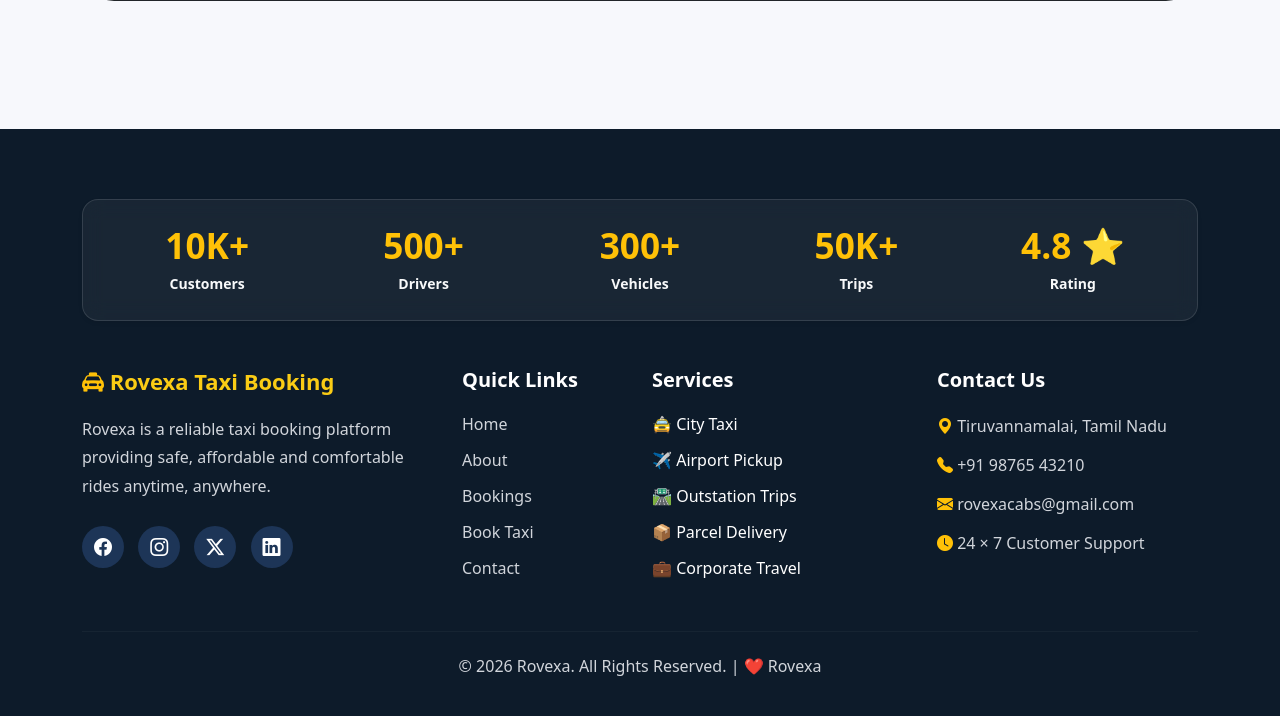
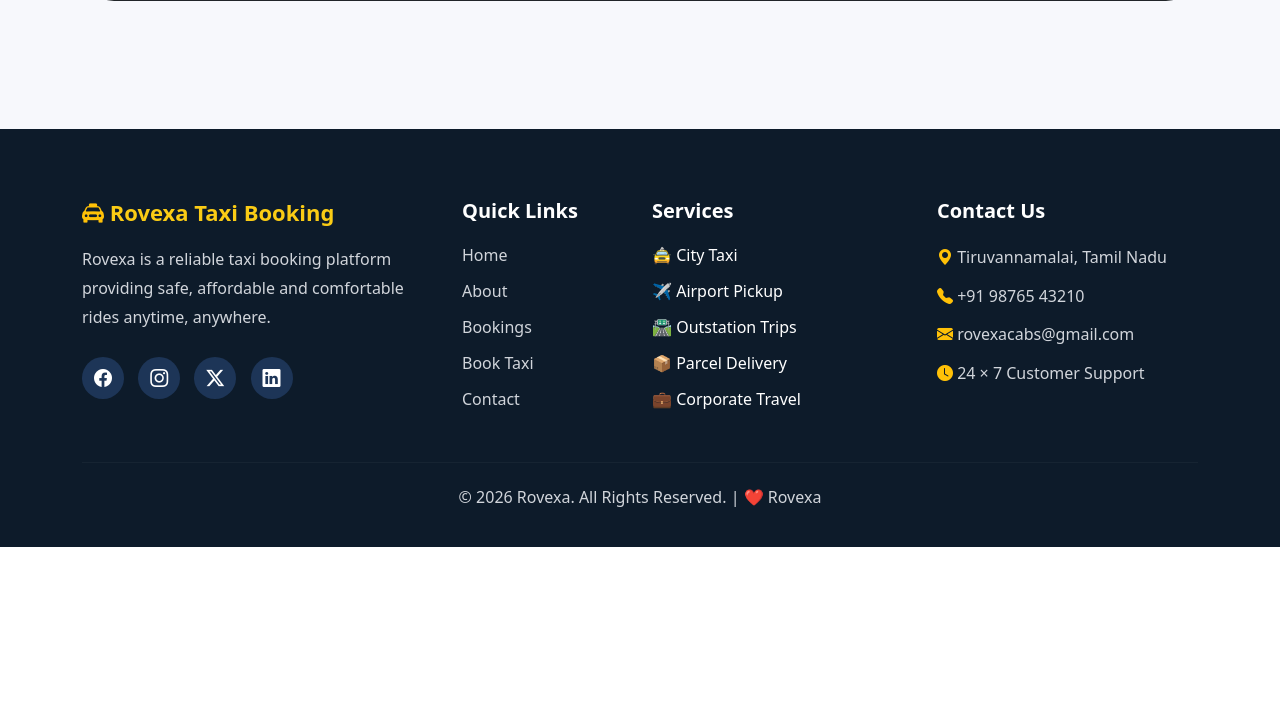
Before and after one commit to itsarunkumarx/taxigo, a Django app: template templates/about.html in a window 1280 px wide. Shown: the part 2161-2877 px from the top of the page. After the commit the page ends 2708 px from the top, so only its background shows below. Run offline with Django 5.2, Linux system fonts and the light colour scheme; the template is opened without the code that fills it, so the values that code supplies are empty.

Commit message:
Completely remove stats box section from UI and footer

```diff
--- a/templates/footer.html
+++ b/templates/footer.html
@@ -4,31 +4,6 @@
 
     <div class="container">
 
-        <!-- Integrated Stats Bar in Footer -->
-        <div class="footer-stats-card mb-5 p-4 rounded-4 shadow-sm" style="background: rgba(255, 255, 255, 0.05); border: 1px solid rgba(255, 255, 255, 0.12); backdrop-filter: blur(10px);">
-            <div class="row text-center justify-content-center g-3">
-                <div class="col-6 col-md">
-                    <h2 class="fw-bold text-warning mb-1" style="font-size: 2.2rem; font-weight: 800;">10K+</h2>
-                    <p class="text-light small fw-bold mb-0">Customers</p>
-                </div>
-                <div class="col-6 col-md">
-                    <h2 class="fw-bold text-warning mb-1" style="font-size: 2.2rem; font-weight: 800;">500+</h2>
-                    <p class="text-light small fw-bold mb-0">Drivers</p>
-                </div>
-                <div class="col-6 col-md">
-                    <h2 class="fw-bold text-warning mb-1" style="font-size: 2.2rem; font-weight: 800;">300+</h2>
-                    <p class="text-light small fw-bold mb-0">Vehicles</p>
-                </div>
-                <div class="col-6 col-md">
-                    <h2 class="fw-bold text-warning mb-1" style="font-size: 2.2rem; font-weight: 800;">50K+</h2>
-                    <p class="text-light small fw-bold mb-0">Trips</p>
-                </div>
-                <div class="col-6 col-md">
-                    <h2 class="fw-bold text-warning mb-1" style="font-size: 2.2rem; font-weight: 800;">4.8 ⭐</h2>
-                    <p class="text-light small fw-bold mb-0">Rating</p>
-                </div>
-            </div>
-        </div>
 
         <div class="row gy-4">
 
```
